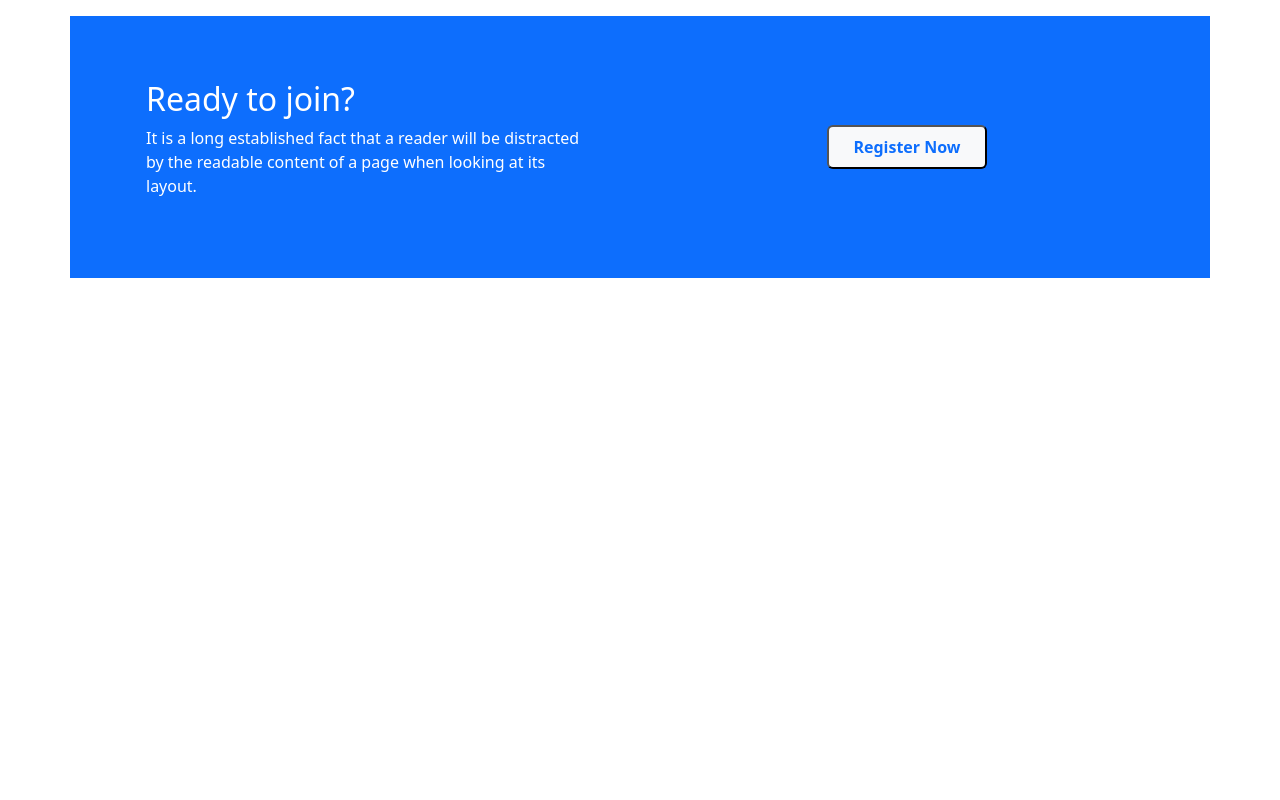
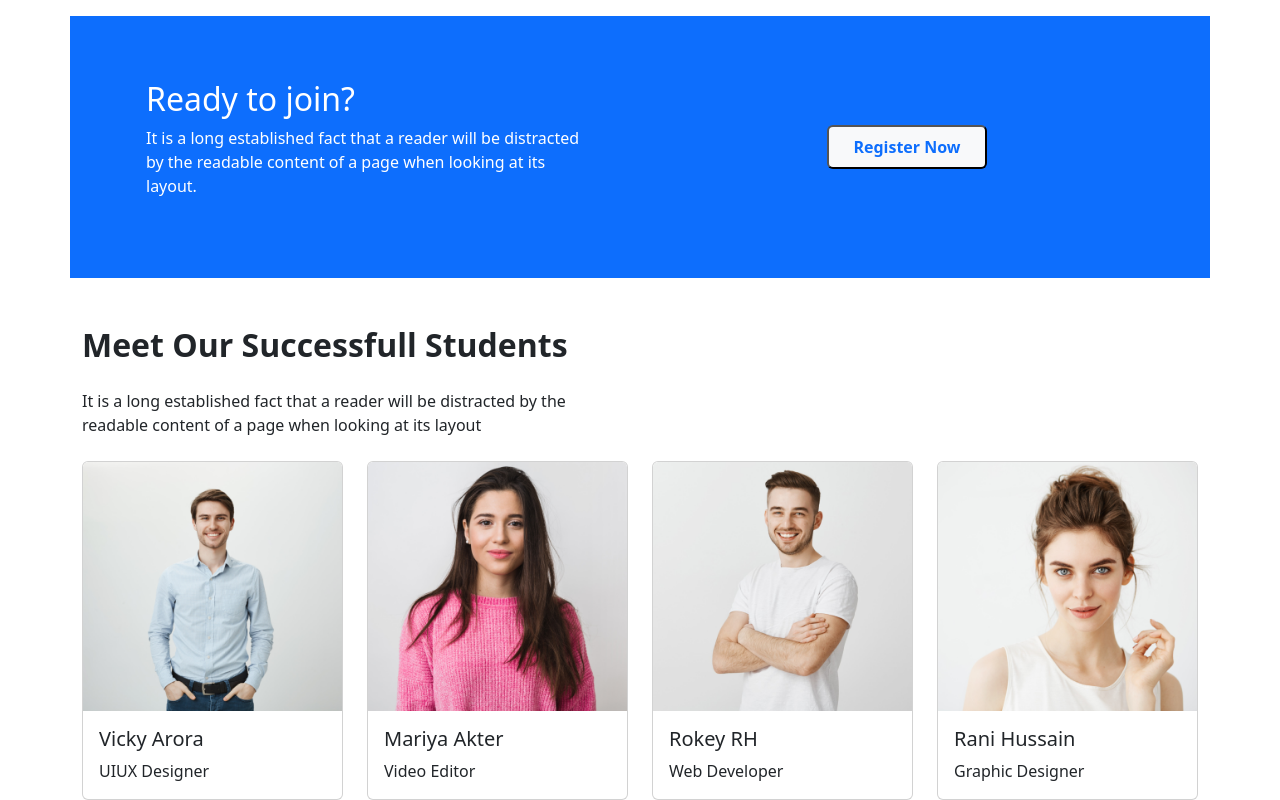
Before and after one commit to rintukazi/WebArenaWebsite, a plain HTML site: page index.html in a window 1280 px wide. Shown: the part 2658-3458 px from the top of the page. Before the commit the page ends 2936 px from the top, so only its background shows below. Drawn offline with nearby package versions, Linux system fonts and the light colour scheme.

Commit message:
successful student section added

```diff
--- a/index.html
+++ b/index.html
@@ -273,13 +273,62 @@
                     </div>
                     <div class="col d-flex justify-content-center align-items-center">
                         <div class="p-3">
-                            <button type="button" class="py-2 px-4 bg-light text-primary fw-bold rounded">Register Now</button>
+                            <button type="button" class="py-2 px-4 bg-light text-primary fw-bold rounded">Register
+                                Now</button>
                         </div>
                     </div>
                 </div>
             </div>
         </section>
         <!-- regiter section end -->
+
+        <!-- successful students section start -->
+        <section class="container mt-5">
+            <h2 class="fw-bold mt-5">Meet Our Successfull Students</h2>
+            <p class="fw-light my-4">It is a long established fact that a reader will be distracted by the<br>
+                readable content of a page when looking at its layout
+            </p>
+            <div class="row row-cols-1 row-cols-lg-4 g-4">
+                <div class="col">
+                    <div class="card">
+                        <img src="images/student/student-1.png" class="card-img-top" alt="...">
+                        <div class="card-body">
+                            <h5 class="card-title">Vicky Arora</h5>
+                            <p class="card-text">UIUX Designer</p>
+                        </div>
+                    </div>
+                </div>
+                <div class="col">
+                    <div class="card">
+                        <img src="images/student/student-2.png" class="card-img-top" alt="...">
+                        <div class="card-body">
+                            <h5 class="card-title">Mariya Akter</h5>
+                            <p class="card-text">Video Editor</p>
+                        </div>
+                    </div>
+                </div>
+                <div class="col">
+                    <div class="card">
+                        <img src="images/student/student-3.png" class="card-img-top" alt="...">
+                        <div class="card-body">
+                            <h5 class="card-title">Rokey RH</h5>
+                            <p class="card-text">Web Developer</p>
+                        </div>
+                    </div>
+                </div>
+                <div class="col">
+                    <div class="card">
+                        <img src="images/student/student-4.png" class="card-img-top" alt="...">
+                        <div class="card-body">
+                            <h5 class="card-title">Rani Hussain</h5>
+                            <p class="card-text">Graphic Designer</p>
+                        </div>
+                    </div>
+                </div>
+            </div>
+
+        </section>
+        <!-- successful students section end -->
 
 
     </main>
```
